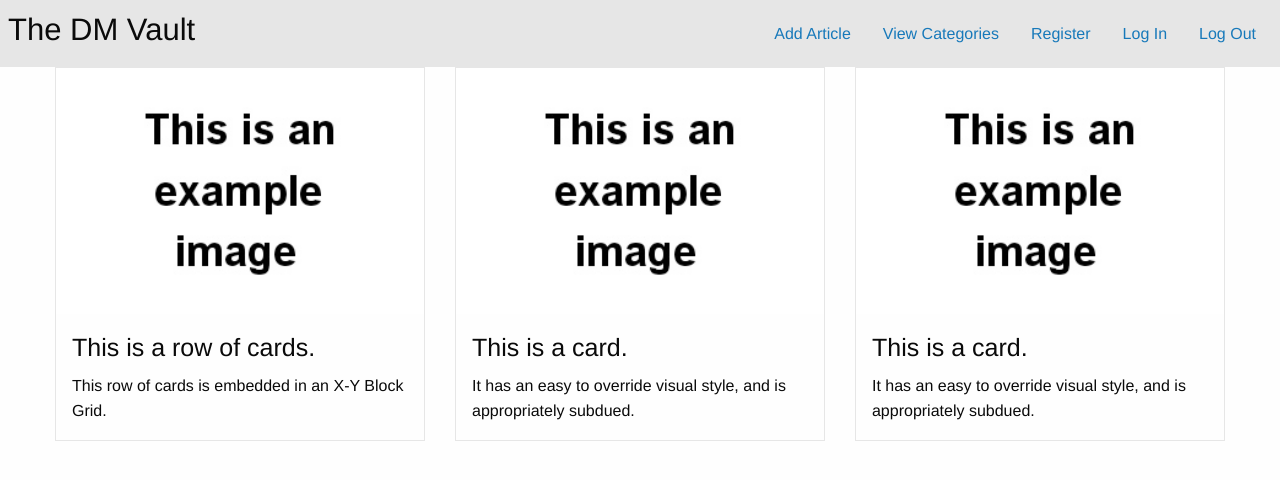
After one commit to cfconor/rpg-book-repository, a Flask app: template templates/index.html in a window 1280 px wide. The commit adds this page. Shown: the top 480 px of the page. Run offline with Flask 2, Linux system fonts and the light colour scheme; the template is opened without the code that fills it, so the values that code supplies are empty; some libraries are stand-ins or nearby versions.

Commit message:
added template content and test images

```diff
--- a/app.py
+++ b/app.py
@@ -1 +1,19 @@
 import os
+from flask import (Flask, flash, render_template,
+                   redirect, request, session, url_for)
+if os.path.exists("env/env.py"):
+    import env.env
+
+print(os.environ.get("IP"))
+
+app = Flask(__name__)
+
+@app.route("/")
+def home():
+    return render_template("index.html")
+
+
+if __name__ == "__main__":
+    app.run(host=os.environ.get("IP"),
+            port=int(os.environ.get("PORT")),
+            debug=True)
--- a/templates/base.html
+++ b/templates/base.html
@@ -1,5 +1,5 @@
 <!DOCTYPE html>
-<html lang="en">
+<html class="no-js" lang="en">
 <head>
     <meta charset="UTF-8">
     <meta name="viewport" content="width=device-width, initial-scale=1.0">
@@ -9,6 +9,30 @@
     <title>The DM Vault</title>
 </head>
 <body>
+    <header>
+        <div class="top-bar">
+            <div class="top-bar-left">
+                <h3>The DM Vault</h3>
+            </div>
+            <div class="top-bar-right">
+                <nav>
+                    <ul class="menu">
+                        <li><a href="#">Add Article</a></li>
+                        <li><a href="#">View Categories</a></li>
+                        <li><a href="#">Register</a></li>
+                        <li><a href="#">Log In</a></li>
+                        <li><a href="#">Log Out</a></li>
+                    </ul>
+                </nav>
+            </div>
+        </div>
+    </header>
+
+    <main>
+        {% block content%}
+        {% endblock %}
+    </main>
+
 
     <!-- SCRIPTS -->
     <script src="https://cdn.jsdelivr.net/npm/foundation-sites@6.6.3/dist/js/foundation.min.js" integrity="sha256-pRF3zifJRA9jXGv++b06qwtSqX1byFQOLjqa2PTEb2o=" crossorigin="anonymous"></script>
--- /dev/null
+++ b/templates/index.html
@@ -0,0 +1,36 @@
+{% extends "base.html" %}
+{% block content %}
+
+    <div class="grid-container">
+        <div class="grid-x grid-margin-x small-up-2 medium-up-3">
+            <div class="cell">
+                <div class="card">
+                    <img src="static/img/Information_example_page_300px.jpg">
+                    <div class="card-section">
+                        <h4>This is a row of cards.</h4>
+                        <p>This row of cards is embedded in an X-Y Block Grid.</p>
+                    </div>
+                </div>
+            </div>
+            <div class="cell">
+                <div class="card">
+                    <img src="static/img/Information_example_page_300px.jpg">
+                    <div class="card-section">
+                        <h4>This is a card.</h4>
+                        <p>It has an easy to override visual style, and is appropriately subdued.</p>
+                    </div>
+                </div>
+            </div>
+            <div class="cell">
+                <div class="card">
+                    <img src="static/img/Information_example_page_300px.jpg">
+                    <div class="card-section">
+                        <h4>This is a card.</h4>
+                        <p>It has an easy to override visual style, and is appropriately subdued.</p>
+                    </div>
+                </div>
+            </div>
+        </div>
+    </div>
+
+{% endblock %}
```
Also changed, not shown: static/img/Information_example_page_300px.jpg (added).
